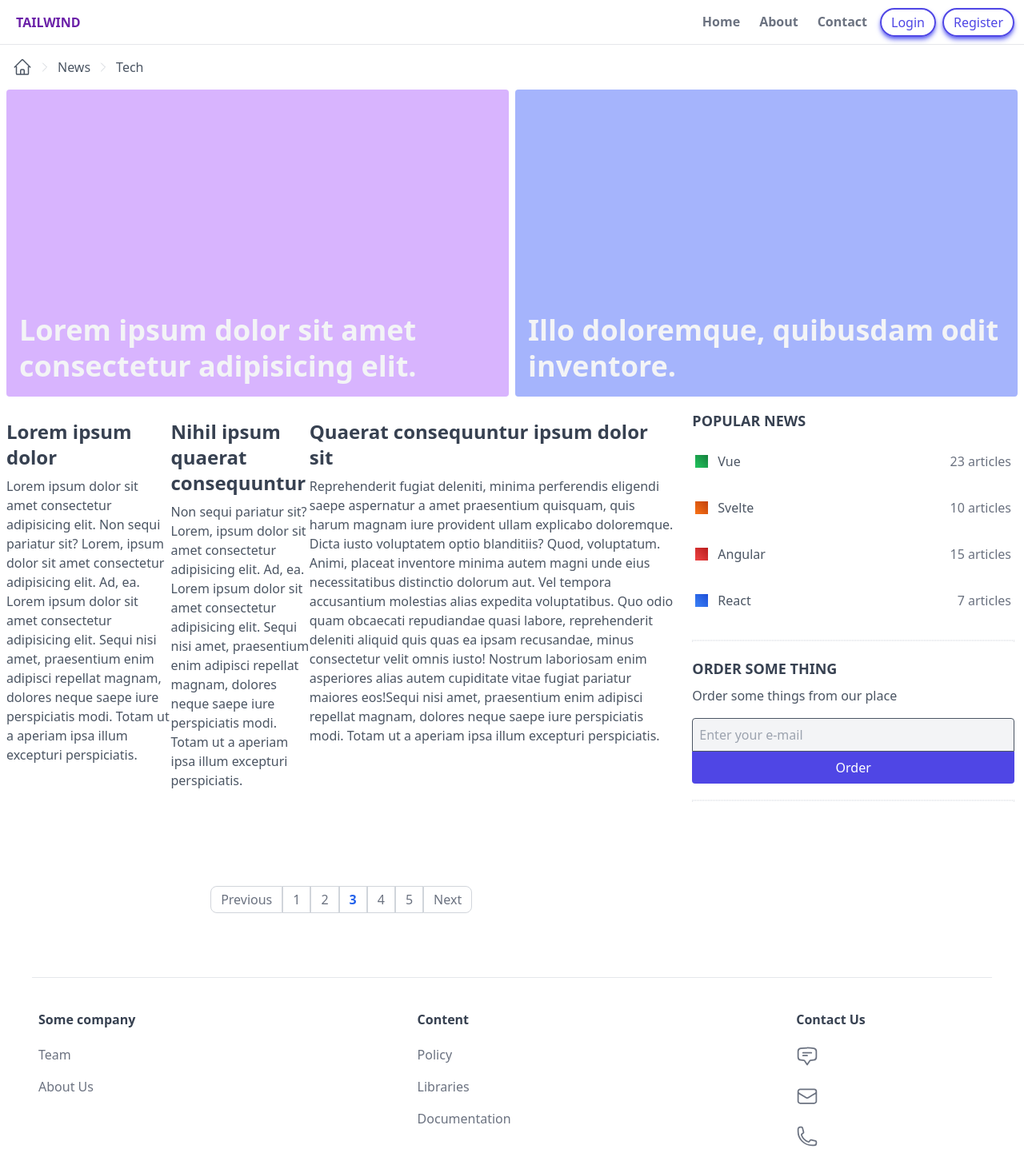
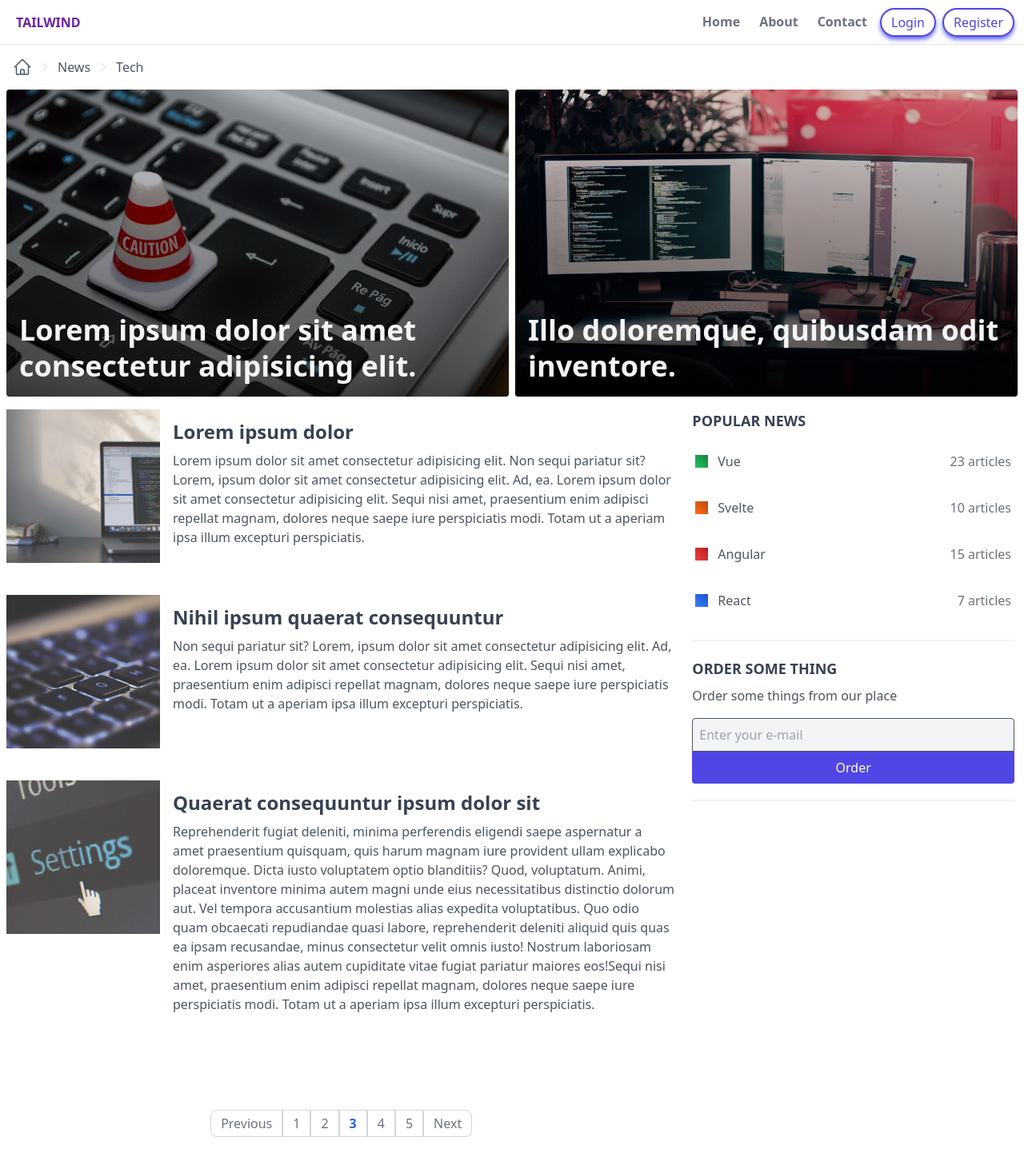
Before and after one commit to SergikEnergy/tailwindcss3-repeat, a website built with Vite: page try-tailwindcss3/index.html in a window 1280 px wide. Shown: the top 1452 px of the page at 80% size. Built offline with nearby package versions, Linux system fonts and the light colour scheme.

Commit message:
feat: work with images

```diff
--- a/try-tailwindcss3/index.html
+++ b/try-tailwindcss3/index.html
@@ -95,6 +95,8 @@
       <!-- banners - or news with content -->
       <section class="px-2 lg:flex lg:space-x-2">
         <a href="" class="w-full lg:w-2/3 bg-purple-300 h-96 mb-4 relative rounded inline-block overflow-hidden">
+          <div class="absolute top-0 left-0 w-full h-full z-10 bg-gradient-to-b from-black/10 to-black/70"></div>
+          <img src="/images/img-1.jpg" alt="news" class="absolute top-0 left-0 w-full h-full z-0 object-cover" />
           <div class="p-4 absolute bottom-0 left-0 z-20">
             <h2 class="text-4xl font-semibold text-gray-100 leading-tight">
               Lorem ipsum dolor sit amet consectetur adipisicing elit.
@@ -102,6 +104,8 @@
           </div>
         </a>
         <a href="" class="w-full lg:w-2/3 bg-indigo-300 h-96 mb-4 relative rounded inline-block overflow-hidden">
+          <div class="absolute top-0 left-0 w-full h-full z-10 bg-gradient-to-b from-black/10 to-black/70"></div>
+          <img src="/images/img-2.jpg" alt="news" class="absolute top-0 left-0 w-full h-full z-0 object-cover" />
           <div class="p-4 absolute bottom-0 left-0 z-20">
             <h2 class="text-4xl font-semibold text-gray-100 leading-tight">
               Illo doloremque, quibusdam odit inventore.
@@ -112,8 +116,13 @@
       <main class="lg:flex">
         <div class="w-full lg:w-2/3">
           <!-- section news-->
-          <section class="px-2 flex">
-            <a href="#" class="block mb-10">
+          <section class="px-2 lg:flex lg:flex-col">
+            <a href="#" class="block w-full lg:flex mb-10">
+              <img
+                src="/images/img-3.jpg"
+                alt="image"
+                class="h-48 w-full lg:inline-block lg:w-48 opacity-80 object-cover lg:mr-4"
+              />
               <div class="flex">
                 <div class="">
                   <h3 class="mt-3 mb-2 text-gray-700 font-bold text-2xl">Lorem ipsum dolor</h3>
@@ -126,7 +135,12 @@
                 </div>
               </div>
             </a>
-            <a href="#" class="block mb-10">
+            <a href="#" class="block w-full lg:flex mb-10">
+              <img
+                src="/images/img-4.jpg"
+                alt="image"
+                class="h-48 w-full lg:inline-block lg:w-48 opacity-80 object-cover lg:mr-4"
+              />
               <div class="flex">
                 <div class="">
                   <h3 class="mt-3 mb-2 text-gray-700 font-bold text-2xl">Nihil ipsum quaerat consequuntur</h3>
@@ -139,7 +153,12 @@
                 </div>
               </div>
             </a>
-            <a href="#" class="block mb-10">
+            <a href="#" class="block w-full lg:flex mb-10">
+              <img
+                src="/images/img-5.jpg"
+                alt="image"
+                class="h-48 w-full lg:inline-block lg:w-48 opacity-80 object-cover lg:mr-4"
+              />
               <div class="flex">
                 <div class="">
                   <h3 class="mt-3 mb-2 text-gray-700 font-bold text-2xl">Quaerat consequuntur ipsum dolor sit</h3>
```
Also changed, not shown: try-tailwindcss3/public/images/img-1.jpg (added), try-tailwindcss3/public/images/img-2.jpg (added), try-tailwindcss3/public/images/img-3.jpg (added), try-tailwindcss3/public/images/img-4.jpg (added), try-tailwindcss3/public/images/img-5.jpg (added).
